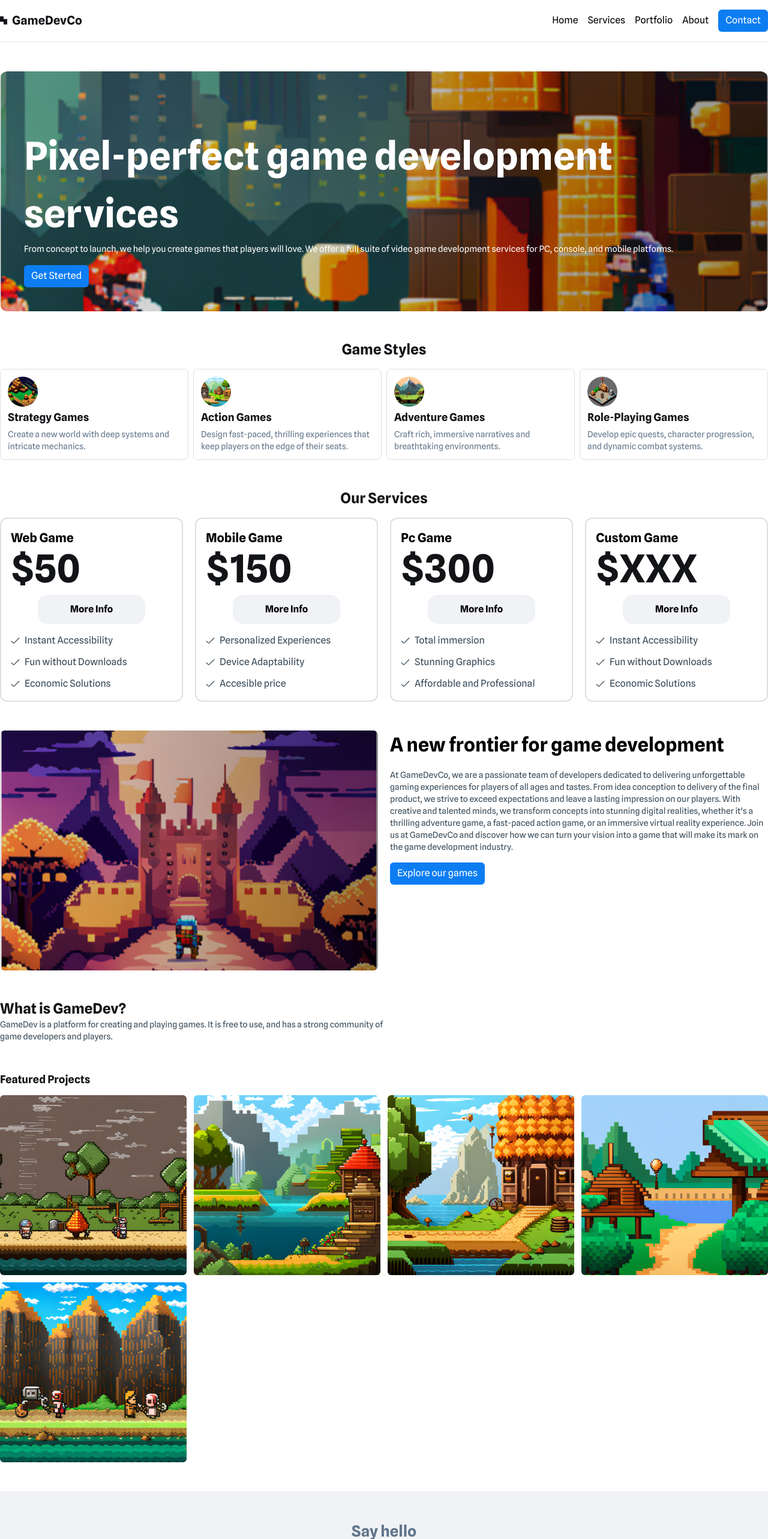
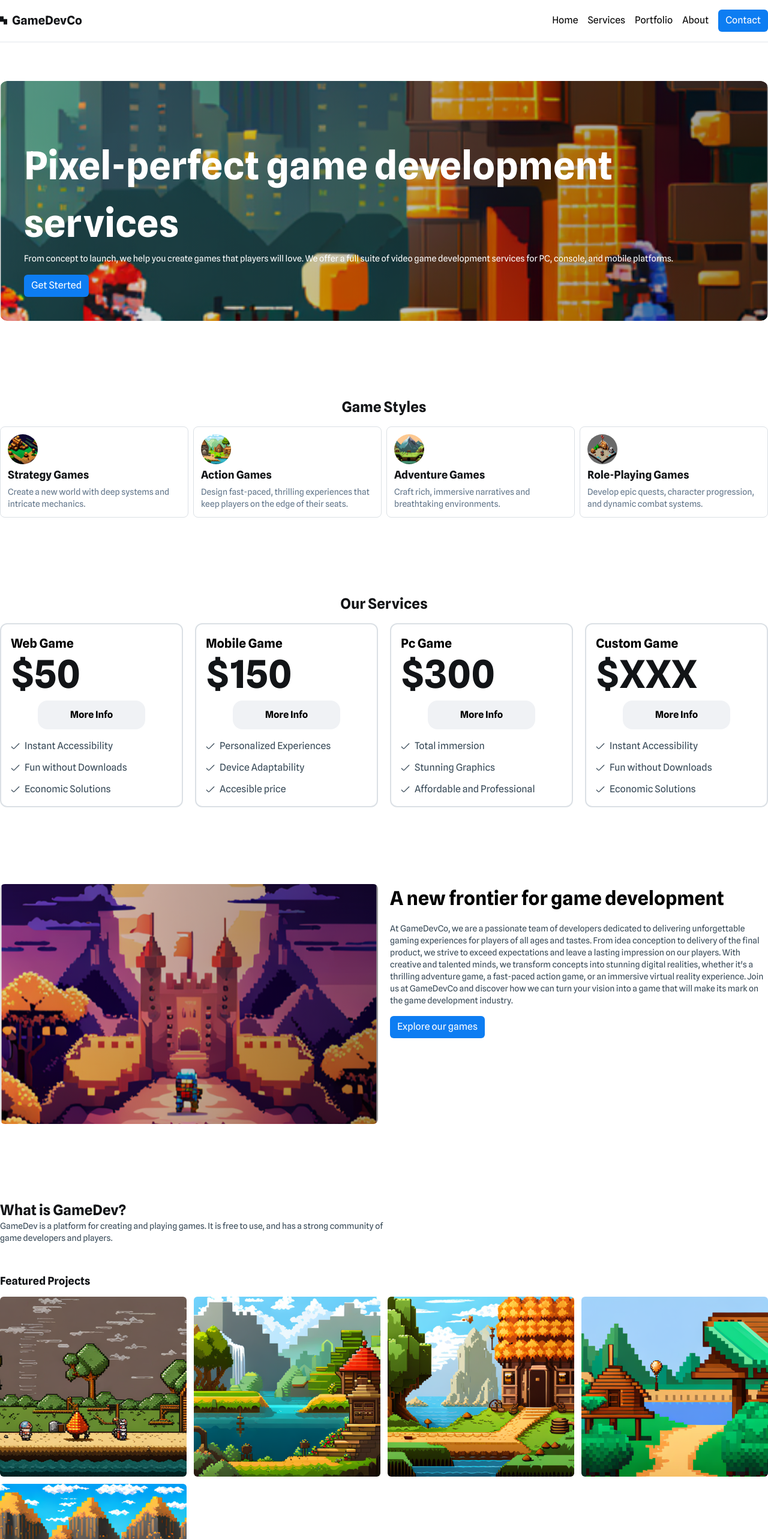
Before and after one commit to Valen89hh/DeveloperGameWeb, a Next.js app: page / in a window 1280 px wide. Shown: the top 2566 px of the page at 60% size. Built offline with nearby package versions, Linux system fonts and the light colour scheme.

Commit message:
crate nav responsive

```diff
--- a/src/components/general/Footer/Footer.tsx
+++ b/src/components/general/Footer/Footer.tsx
@@ -34,7 +34,7 @@ const Footer = () => {
                         <a href="#portfolio">Portfolio</a>
                     </li>
                     <li>
-                        <a href="#home">About us</a>
+                        <a href="#about">About us</a>
                     </li>
                     <li>
                         <a href="#contact">Contact us</a>
--- a/src/components/general/SideBar/SideBar.tsx
+++ b/src/components/general/SideBar/SideBar.tsx
@@ -2,6 +2,7 @@
 import { useRef, useState } from 'react';
 import style from './Sidebar.module.css'
 import { useSideBarContext } from '@/context/SideBarContext';
+import Logo from '../Logo/Logo';
 
 
 const SideBar = () => {
@@ -24,7 +25,26 @@ const SideBar = () => {
         h-full bg-white absolute
          top-0 right-0
          ${open ? style["side-open"] : style["side-close"]}`}>
-
+        <nav className="p-4">
+            <Logo/>
+            <ul className="flex mt-3 flex-col gap-4 font-bold text-primary-dark">
+                <li>
+                    <a href="#home" onClick={()=>setOpen(false)}>Home</a>
+                </li>
+                <li>
+                    <a href="#services" onClick={()=>setOpen(false)}>Services</a>
+                </li>
+                <li>
+                    <a href="#portfolio" onClick={()=>setOpen(false)}>Portfolio</a>
+                </li>
+                <li>
+                    <a href="#about" onClick={()=>setOpen(false)}>About</a>
+                </li>
+                <a href='#contact' className="px-3 py-[0.4rem] text-white bg-primary rounded-md" onClick={()=>setOpen(false)}>
+                    Contact
+                </a>
+            </ul>
+        </nav>
         </div>
     </div> );
 }
--- a/src/components/pages/home/AboutUs/AboutUs.tsx
+++ b/src/components/pages/home/AboutUs/AboutUs.tsx
@@ -3,7 +3,7 @@ import Container from "@/components/general/Containers/Container";
 import Image from "next/image";
 
 const AboutUs = () => {
-    return  <Container style="grid grid-cols-1 md:grid-cols-2 gap-5 my-[3rem] " id="about">
+    return  <Container style="grid grid-cols-1 md:grid-cols-2 gap-5 my-[8rem] " id="about">
         <img src="/drawable/ImgAboutUs.svg" alt="" className="w-full h-[300px] md:h-[400px] object-cover rounded-lg" />
 
         <div className="flex flex-col gap-4">
--- a/src/components/pages/home/Contact/ContactSection.tsx
+++ b/src/components/pages/home/Contact/ContactSection.tsx
@@ -3,7 +3,7 @@ import { InputContact, TextFieldContact } from "./Inputs";
 import ButtonPrimary from "@/components/general/Buttons/ButtonPrimary";
 
 const ContactSection = () => {
-    return ( <div className="bg-secondary" id="contact">
+    return ( <div className="bg-secondary my-[8rem] " id="contact">
         <ContainerCenter className="flex-col px-2 py-[3rem] ">
             <h3 className="font-bold text-[1.6rem] text-primary-dark">Say hello</h3>
             <span className="text-[0.8rem] font-medium text-secondary-dark mb-[3rem] ">Lorem Ipsum is simply dummy text of the printing .</span>
--- a/src/components/pages/home/MainSection/MainSection.tsx
+++ b/src/components/pages/home/MainSection/MainSection.tsx
@@ -2,7 +2,7 @@ import ButtonPrimary from "@/components/general/Buttons/ButtonPrimary";
 import Container from "@/components/general/Containers/Container";
 
 const MainSection = () => {
-    return ( <Container style="relative h-[400px] rounded-xl overflow-hidden my-[3rem] ">
+    return ( <Container style="relative h-[400px] rounded-xl overflow-hidden my-[4rem] " id="home">
         <img src="/drawable/MainImage1.svg" alt="" className="block object-cover w-full h-full rounded-xl" />
         <div className="absolute left-0 px-10 pb-10 bottom-0 z-3">
             <h1 className="text-[2.1rem] xs:text-[2.5rem] sm:text-[3rem] md:text-[4rem] font-bold text-white">Pixel-perfect game development services</h1>
--- a/src/components/pages/home/MajorSection/MajorSection.tsx
+++ b/src/components/pages/home/MajorSection/MajorSection.tsx
@@ -4,7 +4,7 @@ import Title from "@/components/general/Texts/Title";
 import getAllGameStyle from "@/data/local/GameStyleRepository";
 
 const MajorSection = () => {
-    return ( <Container style="my-[3rem] ">
+    return ( <Container style="my-[8rem] ">
 
         <Title text="Game Styles" className="text-center mb-4"/>
         <div className="grid grid-cols-1 xs:grid-cols-2 md:grid-cols-4 gap-2">
--- a/src/components/pages/home/Portfolio/Portfolio.tsx
+++ b/src/components/pages/home/Portfolio/Portfolio.tsx
@@ -3,7 +3,7 @@ import InformationGameDev from "./InformationGameDev";
 import ProjectsSection from "./ProjectsSection";
 
 const Portfolio = () => {
-    return ( <Container style="my-[3rem] ">
+    return ( <Container style="my-[8rem] " id="portfolio">
         <InformationGameDev/>
         <ProjectsSection/>
     </Container> );
--- a/src/components/pages/home/ServiceSection/ServiceSection.tsx
+++ b/src/components/pages/home/ServiceSection/ServiceSection.tsx
@@ -4,7 +4,7 @@ import ServiceCard from "./ServiceCard";
 import getAllService from "@/data/local/ServiceRepository";
 
 const ServiceSection = () => {
-    return ( <Container style="my-[3rem] ">
+    return ( <Container style="my-[4rem] " id="services">
         <Title text="Our Services" className="text-center my-4"/>
         <div className="grid grid-cols-1 sm:grid-cols-2 xl:grid-cols-4 gap-5">
             {getAllService().map((i)=>(
```
